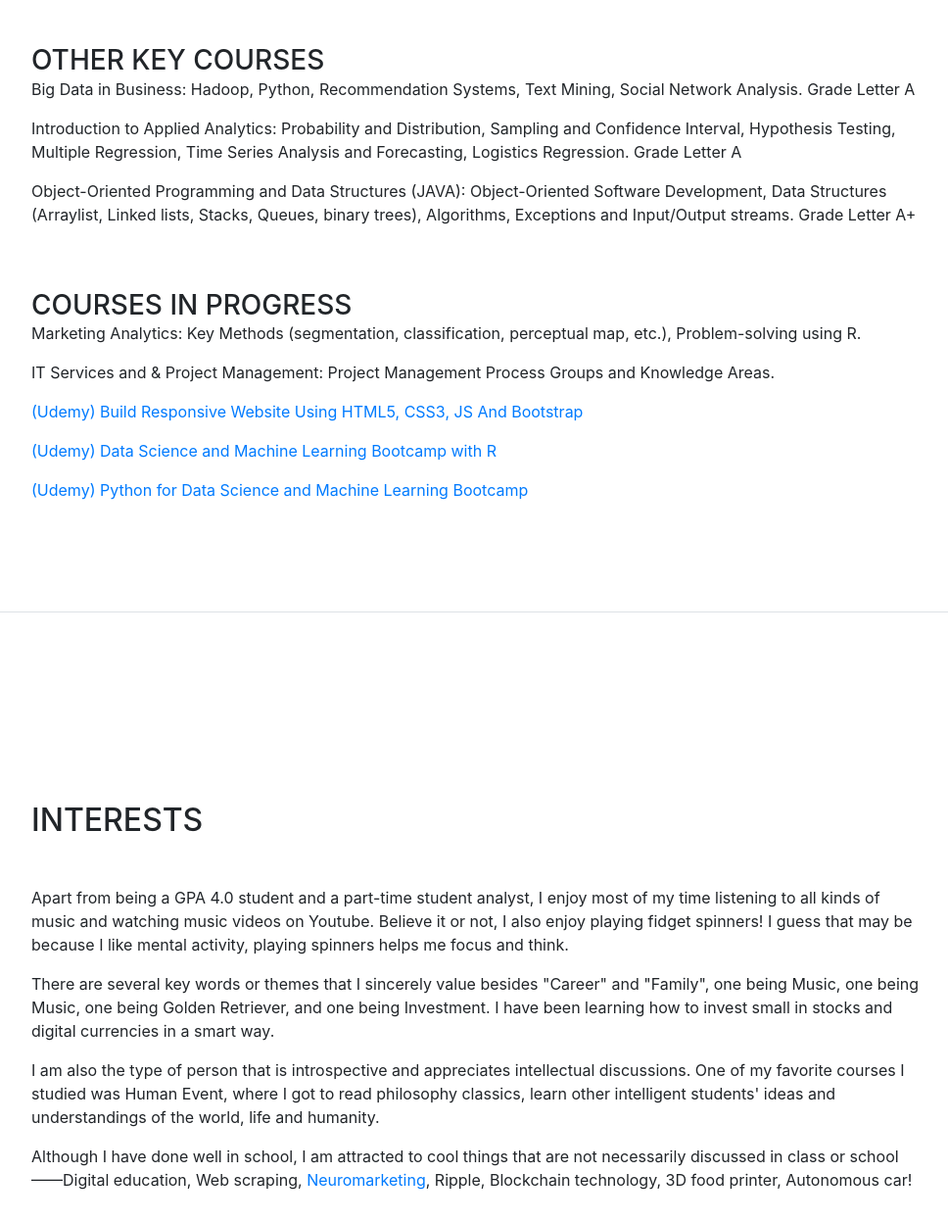
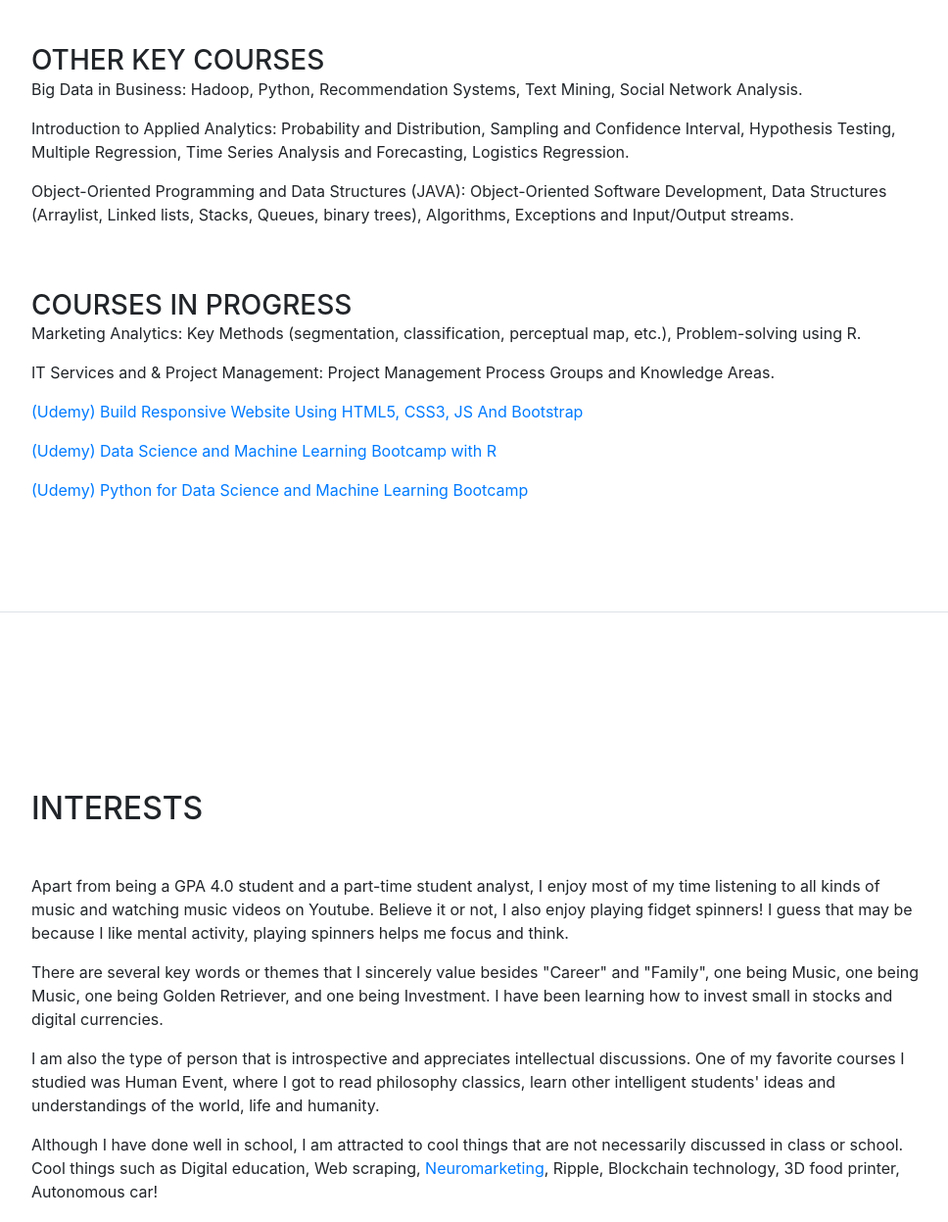
Before and after one commit to xyzhoumaster/xyzhoumaster.github.io, a website with bundled scripts: page index.html in a window 1280 px wide. Shown: the part 3280-4527 px from the top of the page at 98% size, without its empty margins (288-1256 px from the left). Built offline with nearby package versions, Linux system fonts and the light colour scheme; a web font is replaced by a local one.

Commit message:
Update index.html

```diff
--- a/index.html
+++ b/index.html
@@ -189,9 +189,9 @@
           <div class="resume-item d-flex flex-column flex-md-row mb-5">
             <div class="resume-content mr-auto">
               <h3 class="mb-0">Other Key Courses</h3>
-              <p>Big Data in Business: Hadoop, Python, Recommendation Systems, Text Mining, Social Network Analysis.          Grade Letter A</p>
-              <p>Introduction to Applied Analytics: Probability and Distribution, Sampling and Confidence Interval, Hypothesis Testing, Multiple Regression, Time Series Analysis and Forecasting, Logistics Regression.          Grade Letter A</p>
-              <p>Object-Oriented Programming and Data Structures (JAVA): Object-Oriented Software Development, Data Structures (Arraylist, Linked lists, Stacks, Queues, binary trees), Algorithms, Exceptions and Input/Output streams.          Grade Letter A+</p>
+              <p>Big Data in Business: Hadoop, Python, Recommendation Systems, Text Mining, Social Network Analysis.</p>
+              <p>Introduction to Applied Analytics: Probability and Distribution, Sampling and Confidence Interval, Hypothesis Testing, Multiple Regression, Time Series Analysis and Forecasting, Logistics Regression.</p>
+              <p>Object-Oriented Programming and Data Structures (JAVA): Object-Oriented Software Development, Data Structures (Arraylist, Linked lists, Stacks, Queues, binary trees), Algorithms, Exceptions and Input/Output streams.</p>
             </div>
           </div>
           <div class="resume-item d-flex flex-column flex-md-row mb-5">
@@ -212,9 +212,9 @@
         <div class="my-auto">
           <h2 class="mb-5">Interests</h2>
           <p>Apart from being a GPA 4.0 student and a part-time student analyst, I enjoy most of my time listening to all kinds of music and watching music videos on Youtube. Believe it or not, I also enjoy playing fidget spinners! I guess that may be because I like mental activity, playing spinners helps me focus and think.</p>
-          <p>There are several key words or themes that I sincerely value besides "Career" and "Family", one being Music, one being Music, one being Golden Retriever, and one being Investment. I have been learning how to invest small in stocks and digital currencies in a smart way.</p>
+          <p>There are several key words or themes that I sincerely value besides "Career" and "Family", one being Music, one being Music, one being Golden Retriever, and one being Investment. I have been learning how to invest small in stocks and digital currencies.</p>
           <p>I am also the type of person that is introspective and appreciates intellectual discussions. One of my favorite courses I studied was Human Event, where I got to read philosophy classics, learn other intelligent students' ideas and understandings of the world, life and humanity.</p>
-          <p>Although I have done well in school, I am attracted to cool things that are not necessarily discussed in class or school——Digital education, Web scraping, <a href = "google.com" target = "_blank">Neuromarketing</a>, Ripple, Blockchain technology, 3D food printer, Autonomous car!</p>
+          <p>Although I have done well in school, I am attracted to cool things that are not necessarily discussed in class or school. Cool things such as Digital education, Web scraping, <a href = "google.com" target = "_blank">Neuromarketing</a>, Ripple, Blockchain technology, 3D food printer, Autonomous car!</p>
           <p class="mb-0"></p>
         </div>
       </section>
```
